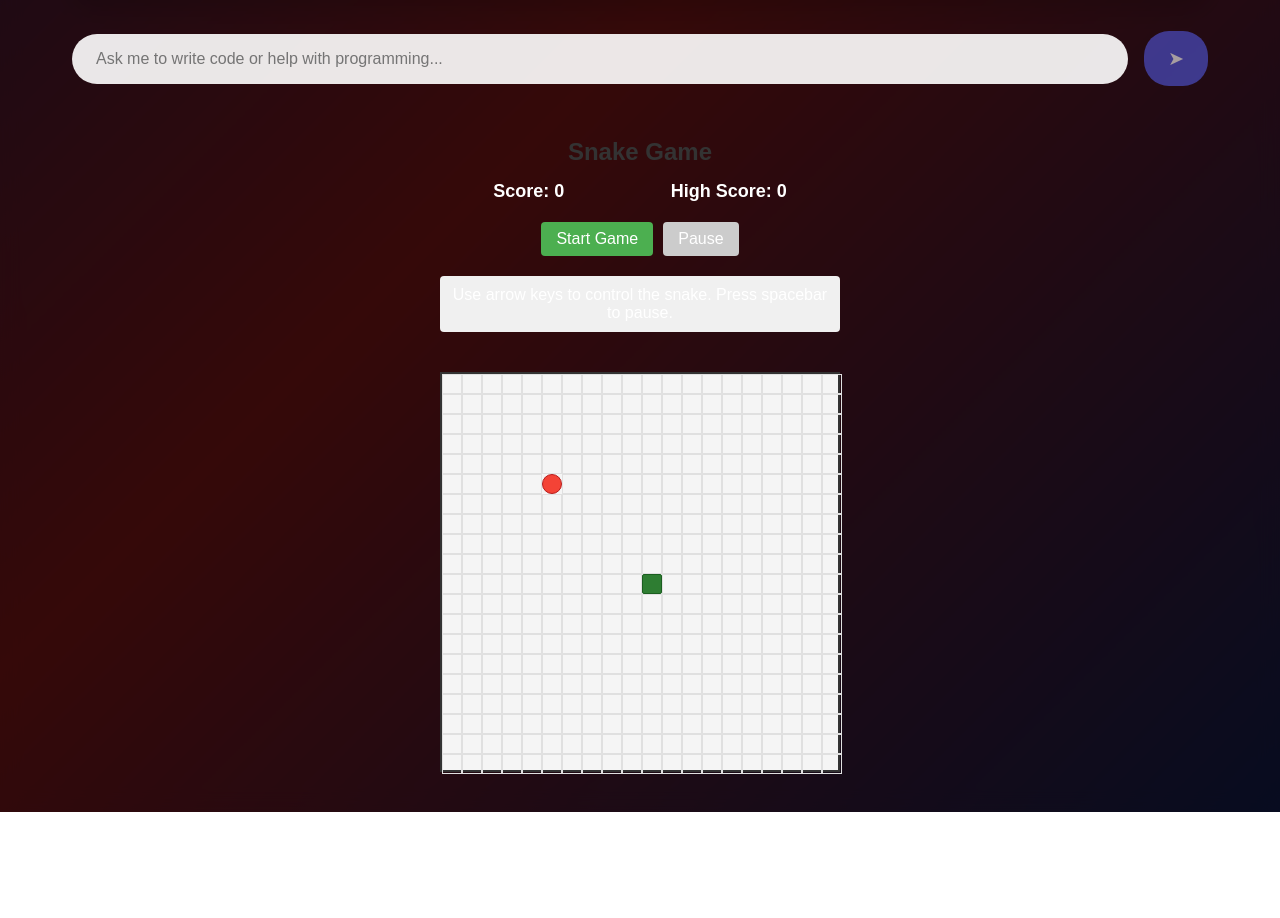
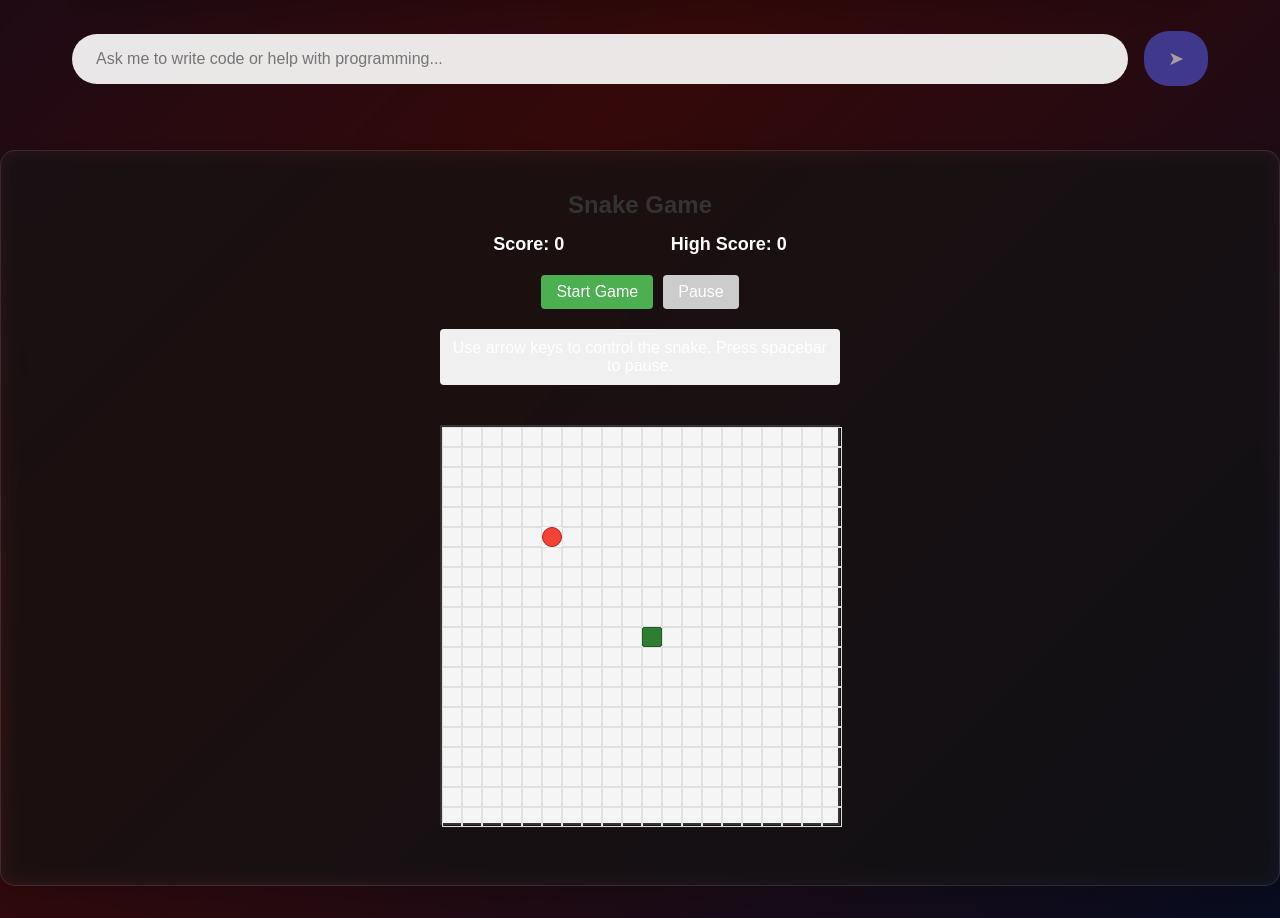
Before and after one commit to mangocodelab/klimagent, a React (Vite) app: page / in a window 1280 px wide. Shown: the part 745-1663 px from the top of the page. Before the commit the page ends 1557 px from the top, so only its background shows below. Built offline with nearby package versions, Linux system fonts and the light colour scheme; the HTML template or start-up script is replaced by a standard one.

Commit message:
Update src/App.css

```diff
--- a/src/App.css
+++ b/src/App.css
@@ -189,6 +189,18 @@
   transform: none;
 }
 
+.snake-game-container {
+  display: flex;
+  justify-content: center;
+  margin: 2rem 0;
+  padding: 20px;
+  background: rgba(255, 255, 255, 0.05);
+  border-radius: 15px;
+  backdrop-filter: blur(10px);
+  border: 1px solid rgba(255, 255, 255, 0.1);
+  box-shadow: 0 8px 32px rgba(0, 0, 0, 0.2);
+}
+
 @media (max-width: 768px) {
   .app-header {
     padding: 1.5rem;
```
